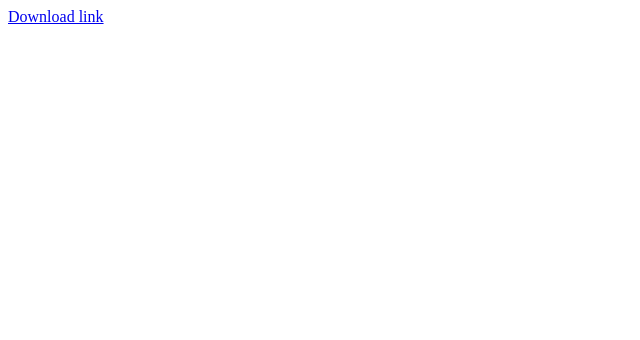
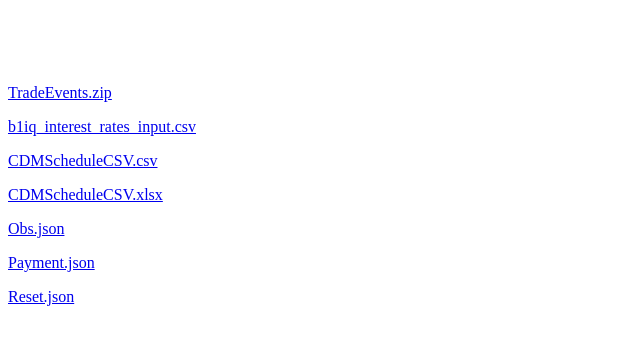
Before and after one commit to knotknull/cryptos3, a plain HTML site: page index.html in a window 1280 px wide. Shown: the whole page, without its empty margins (0-640 px from the left). Drawn offline with Linux system fonts and the light colour scheme.

Commit message:
updated index.html and step_by_step.txt

```diff
--- a/index.html
+++ b/index.html
@@ -1,11 +1,15 @@
-<!DOCTYP html>
+<!DOCTYPE html>
 <html>
-		<title> Download Data </title>
+		<title> Hack-a-thon Download Data </title>
 <body>
-	<p> </p>
-	<p> </p>
-	<a href="./secret_data.dat" download> Download link </a>
-	<p> </p>
-	<p> </p>
+	<p><br> </p>
+	<p><br> </p>
+	<p> <a href="./TradeEvents.zip" download> TradeEvents.zip </a>  </p>
+	<p> <a href="./b1iq_interest_rates_input.csv" download> b1iq_interest_rates_input.csv </a>    </p>
+	<p> <a href="./CDMScheduleCSV.csv" download>  CDMScheduleCSV.csv </a> </p>
+	<p> <a href="./CDMScheduleCSV.xlsx" download>  CDMScheduleCSV.xlsx </a> </p>
+	<p> <a href="./Obs.json" download>  Obs.json </a> </p>
+	<p> <a href="./Payment.json" download>  Payment.json </a> </p>
+	<p> <a href="./Reset.json" download>  Reset.json </a> </p>
 </body>
 </html>
```
Also changed, not shown: step_by_step.txt.
